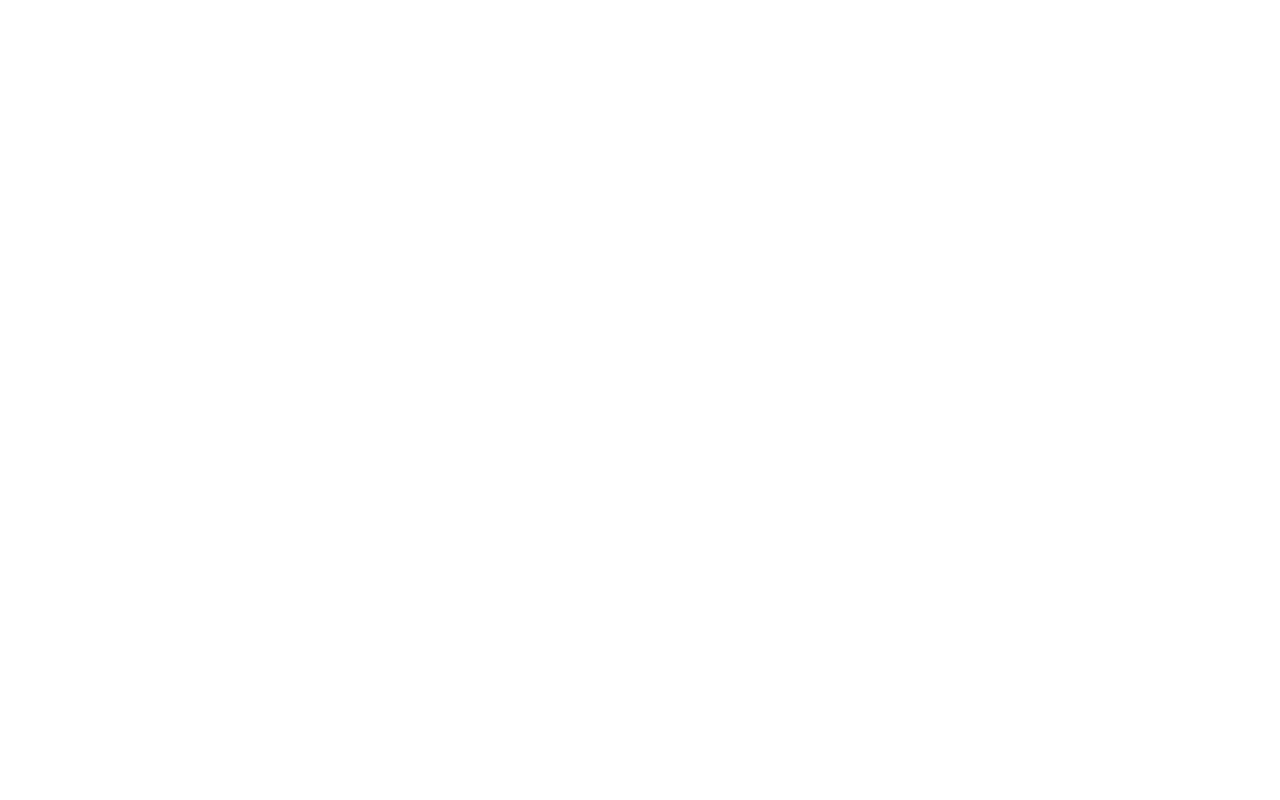
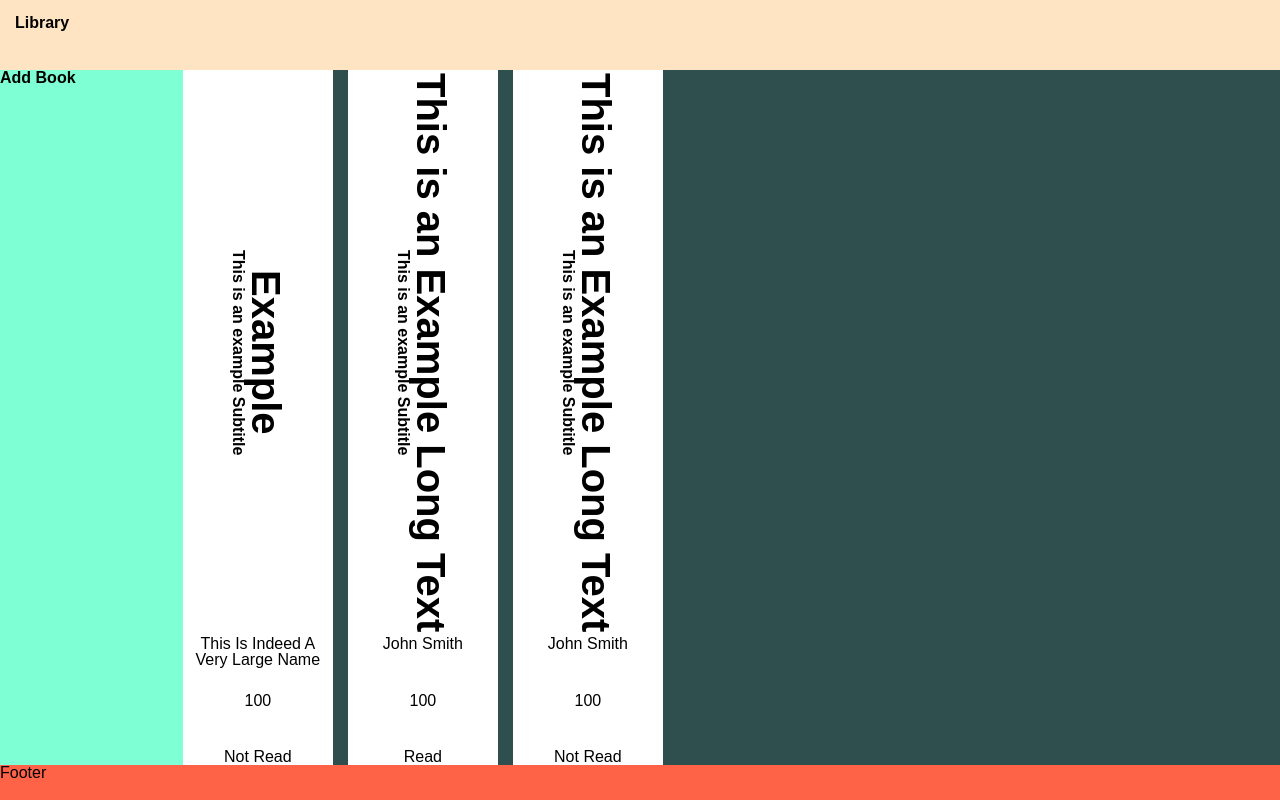
Before and after one commit to Clifton-TS/odin-library, a plain HTML site: page index.html in a window 1280 px wide. Drawn offline with Linux system fonts and the light colour scheme.

Commit message:
Add rough layout

```diff
--- a/index.html
+++ b/index.html
@@ -7,6 +7,81 @@
     <title>Document</title>
 </head>
 <body>
+    <div class="container">
+        <div class="header">
+            <h1>Library</h1>
+        </div>
+
+        <div class="sidebar">
+            <h2>Add Book</h2>
+        </div>
+
+        <div class="shelf">
+            <div class="book">
+                <div class="title">
+                    <h1 class="main">Example</h1>
+                    <h4 class="sub">This is an example Subtitle</h4>
+                </div>
+
+                <p class="author">
+                    This Is Indeed A Very Large Name
+                </p>
+
+                <p class="pages">
+                    100
+                </p>
+
+                <p class="read">
+                    Not Read
+                </p>
+
+            </div>
+
+            <div class="book">
+                <div class="title">
+                    <h1 class="main">This is an Example Long Text</h1>
+                    <h4 class="sub">This is an example Subtitle</h4>
+                </div>
+
+                <p class="author">
+                    John Smith
+                </p>
+
+                <p class="pages">
+                    100
+                </p>
+
+                <p class="read">
+                    Read
+                </p>
+
+            </div>
+
+            <div class="book">
+                <div class="title">
+                    <h1 class="main">This is an Example Long Text</h1>
+                    <h4 class="sub">This is an example Subtitle</h4>
+                </div>
+
+                <p class="author">
+                    John Smith
+                </p>
+
+                <p class="pages">
+                    100
+                </p>
+
+                <p class="read">
+                    Not Read
+                </p>
+
+            </div>
+        </div>
+
+        <div class="footer">
+            Footer
+        </div>
+    </div>
     <script src="script.js"></script>
 </body>
 </html>
--- a/style.css
+++ b/style.css
@@ -0,0 +1,122 @@
+* {
+    font-family: sans-serif;
+}
+
+.container {
+    display: grid;
+    grid-template-columns: 1fr 6fr;
+    grid-template-rows: 2fr 20fr 1fr;
+    min-height: 100vh;
+}
+
+.header {
+    background-color: bisque;
+    padding: 15px;
+    grid-column: 1 /-1;
+}
+
+.nav h1 {
+    font-size: 35px;
+}
+
+.sidebar {
+    background-color: aquamarine;
+}
+
+.shelf {
+    background-color: darkslategrey;
+    display: grid;
+    grid-template-columns: 150px 150px;
+    grid-auto-columns: 150px;
+    grid-template-rows: 100%;
+    grid-auto-flow: column;
+    column-gap: 15px;
+    overflow-x: auto;
+    overflow-y: hidden;
+}
+
+.book {
+    background-color: white;
+    display: grid;
+    grid-template-rows: 10fr 1fr 1fr;
+    /* flex-direction: flex; */
+    text-align: center;
+}
+
+.title {
+    writing-mode: vertical-rl;
+    text-orientation: mixed;
+    display: flex;
+    flex-direction: column;
+    justify-content: center;
+}
+
+.main {
+    font-size: 5vh;
+}
+
+.sub {
+    font-size: 2vh;
+}
+
+.author {
+    /* margin-top: auto;
+    margin-bottom: 15px; */
+}
+
+.footer {
+    grid-column: 1 / -1;
+    background-color: tomato;
+}
+
+
+/* RESET */
+
+/* http://meyerweb.com/eric/tools/css/reset/
+   v2.0 | 20110126
+   License: none (public domain)
+*/
+
+html, body, div, span, applet, object, iframe,
+h1, h2, h3, h4, h5, h6, p, blockquote, pre,
+a, abbr, acronym, address, big, cite, code,
+del, dfn, em, img, ins, kbd, q, s, samp,
+small, strike, strong, sub, sup, tt, var,
+b, u, i, center,
+dl, dt, dd, ol, ul, li,
+fieldset, form, label, legend,
+table, caption, tbody, tfoot, thead, tr, th, td,
+article, aside, canvas, details, embed,
+figure, figcaption, footer, header, hgroup,
+menu, nav, output, ruby, section, summary,
+time, mark, audio, video {
+	margin: 0;
+	padding: 0;
+	border: 0;
+	font-size: 100%;
+	/* font: inherit; */
+	vertical-align: baseline;
+}
+/* HTML5 display-role reset for older browsers */
+article, aside, details, figcaption, figure,
+footer, header, hgroup, menu, nav, section {
+	display: block;
+}
+body {
+	line-height: 1;
+}
+ol, ul {
+	list-style: none;
+}
+blockquote, q {
+	quotes: none;
+}
+blockquote:before, blockquote:after,
+q:before, q:after {
+	content: '';
+	content: none;
+}
+table {
+	border-collapse: collapse;
+	border-spacing: 0;
+}
```
